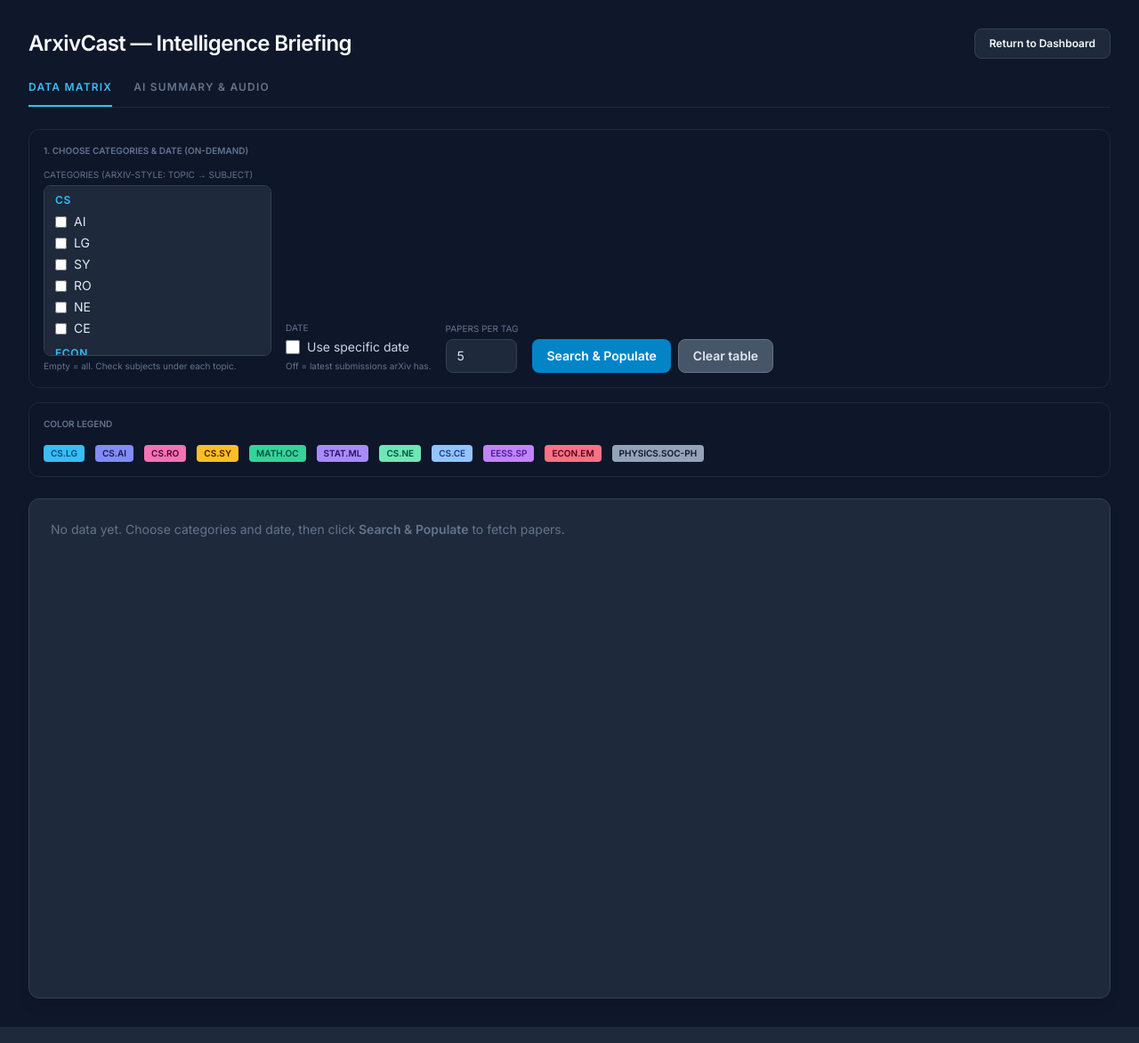
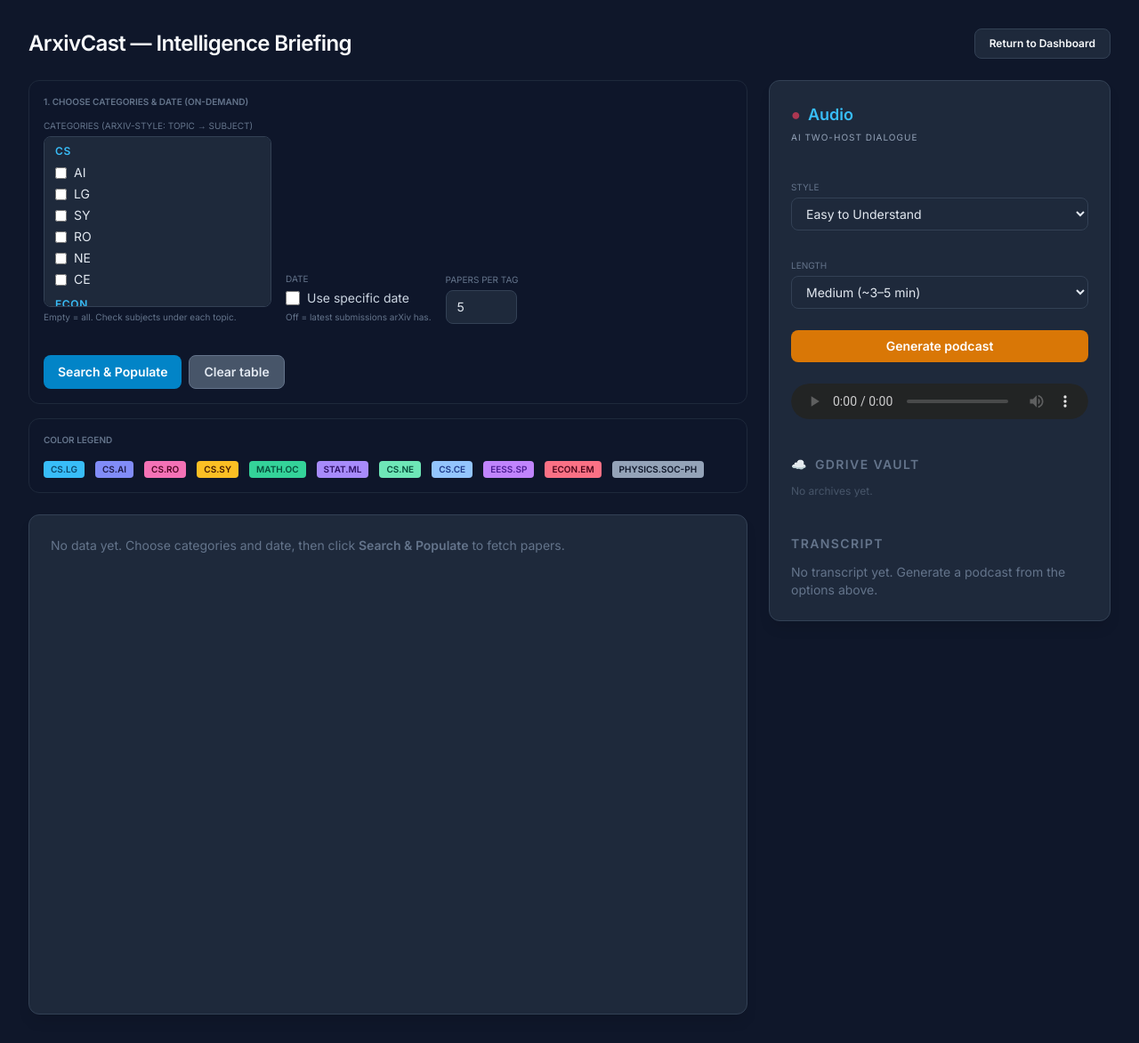
Before and after one commit to rishavsen1/arxiv_cast, a Flask app: page /intel in a window 1280 px wide. Shown: the whole page at 89% size. Run offline with Flask 3, Linux system fonts and the light colour scheme; data that the repository does not hold is empty; some libraries are stand-ins or nearby versions.

Commit message:
Refactor intel.html layout for improved UI structure and accessibility
Reorganize the HTML structure of the intel.html template to enhance the layout, transitioning from a tabbed interface to a more flexible column-based design. Update the sidebar for audio generation options, ensuring better usability and visual clarity. This change aims to streamline user interactions and improve overall accessibility of the podcast generation features.

```diff
--- a/templates/intel.html
+++ b/templates/intel.html
@@ -38,13 +38,9 @@
             <a href="/" class="text-xs bg-slate-800 hover:bg-slate-700 px-4 py-2 rounded-lg border border-slate-700 transition">Return to Dashboard</a>
         </div>
 
-        <div class="flex gap-6 mb-6 border-b border-slate-800">
-            <button onclick="switchTab('matrix')" id="btn-matrix" class="pb-3 text-xs font-bold uppercase tracking-widest text-sky-400 border-b-2 border-sky-400 transition-all">Data Matrix</button>
-            <button onclick="switchTab('ai')" id="btn-ai" class="pb-3 text-xs font-bold uppercase tracking-widest text-slate-500 border-b-2 border-transparent hover:text-slate-300 transition-all">AI Summary & Audio</button>
-        </div>
-
-        <!-- DATA MATRIX: categories first, then fetch, then table (on-demand) -->
-        <div id="view-matrix" class="block">
+        <div class="flex flex-col lg:flex-row gap-6">
+            <!-- Main: filters + matrix table -->
+            <div class="flex-1 min-w-0">
             <div class="mb-4 p-4 bg-slate-900/50 border border-slate-800 rounded-xl">
                 <span class="text-[10px] text-slate-500 uppercase font-bold block mb-3">1. Choose categories & date (on-demand)</span>
                 <div class="flex flex-wrap items-end gap-4">
@@ -108,16 +104,16 @@
             </div>
             </div>
 
-        <!-- AI: options + on-demand synopsis & audio -->
-        <div id="view-ai" class="hidden">
-            <div class="content-card p-8 min-h-[70vh] flex flex-col md:flex-row gap-8">
-                <div class="w-full md:w-1/3">
-                    <div class="sticky top-8 p-6 bg-slate-900 border border-slate-700 rounded-xl shadow-lg">
+            <!-- Sidebar: Audio generation + transcript -->
+            <aside class="w-full lg:w-96 flex-shrink-0">
+                <div class="sticky top-4 content-card p-6 space-y-6">
+                    <div>
                         <h2 class="text-sky-400 font-bold text-lg mb-1 flex items-center gap-2">
-                            <span class="animate-pulse text-rose-500">●</span> ArxivCast
+                            <span class="animate-pulse text-rose-500">●</span> Audio
                         </h2>
-                        <p class="text-[10px] text-slate-400 uppercase tracking-widest mb-4 border-b border-slate-800 pb-4">AI two-host dialogue</p>
-                        <div class="mb-4">
+                        <p class="text-[10px] text-slate-400 uppercase tracking-widest border-b border-slate-800 pb-4">AI two-host dialogue</p>
+                    </div>
+                    <div>
                         <label class="block text-[10px] text-slate-500 uppercase mb-1">Style</label>
                         <select id="podcast-style" class="w-full bg-slate-800 border border-slate-700 rounded-lg text-sm text-slate-200 px-3 py-2 mb-2">
                             <option value="easy">Easy to Understand</option>
@@ -131,7 +127,7 @@
                             <textarea id="podcast-custom-style" rows="2" class="w-full bg-slate-800 border border-slate-700 rounded-lg text-sm text-slate-200 px-3 py-2" placeholder="e.g. Focus on reproducibility"></textarea>
                         </div>
                     </div>
-                        <div class="mb-4">
+                    <div>
                         <label class="block text-[10px] text-slate-500 uppercase mb-1">Length</label>
                         <select id="podcast-length" class="w-full bg-slate-800 border border-slate-700 rounded-lg text-sm text-slate-200 px-3 py-2">
                             <option value="short">Short (~1–2 min)</option>
@@ -139,53 +135,33 @@
                             <option value="long">Long (~6–10 min)</option>
                         </select>
                     </div>
-                        <button type="button" id="podcast-generate-btn" class="w-full mb-4 px-4 py-2 bg-amber-600 hover:bg-amber-500 text-white text-sm font-semibold rounded-lg transition flex items-center justify-center gap-2">
+                    <button type="button" id="podcast-generate-btn" class="w-full px-4 py-2 bg-amber-600 hover:bg-amber-500 text-white text-sm font-semibold rounded-lg transition flex items-center justify-center gap-2">
                         <span id="podcast-spinner" class="spinner hidden"></span>
                         <span id="podcast-btn-label">Generate podcast</span>
                     </button>
-                        <p id="podcast-status" class="text-xs text-slate-500 mb-4 hidden"></p>
+                    <p id="podcast-status" class="text-xs text-slate-500 hidden"></p>
                     <audio id="podcast-player" controls class="w-full h-10 rounded-full" style="filter: invert(0.9) hue-rotate(180deg);">
                         <source src="{{ url_for('static', filename='audio/daily_briefing.mp3') }}" type="audio/mpeg">
                         Your browser does not support the audio element.
                     </audio>
-                        <div class="mt-8 border-t border-slate-800 pt-6">
-                            <h3 class="text-sm font-bold uppercase tracking-widest text-slate-500 mb-4 flex items-center gap-2"><span>☁️</span> GDrive Vault</h3>
-                            <div id="archive-list" class="space-y-2 max-h-48 overflow-y-auto pr-2">
+                    <div class="border-t border-slate-800 pt-4">
+                        <h3 class="text-sm font-bold uppercase tracking-widest text-slate-500 mb-3 flex items-center gap-2"><span>☁️</span> GDrive Vault</h3>
+                        <div id="archive-list" class="space-y-2 max-h-32 overflow-y-auto pr-2">
                             <p class="text-xs text-slate-600 italic">Loading…</p>
                         </div>
                     </div>
-                    </div>
-                </div>
-                <div class="w-full md:w-2/3 md:border-l md:border-slate-800 md:pl-8">
-                    <h3 class="text-sm font-bold uppercase tracking-widest text-slate-500 mb-6">Transcript & Synopsis</h3>
-                    <div id="synopsis-container">
-                        <p class="text-slate-500 text-sm">Generate a podcast to see the transcript here.</p>
+                    <div class="border-t border-slate-800 pt-4">
+                        <h3 class="text-sm font-bold uppercase tracking-widest text-slate-500 mb-3">Transcript</h3>
+                        <div id="synopsis-container" class="text-sm text-slate-400 max-h-64 overflow-y-auto pr-2">
+                            <p class="text-slate-500">Generate a podcast to see the transcript here.</p>
                         </div>
                     </div>
                 </div>
+            </aside>
         </div>
     </div>
 
     <script>
-        function switchTab(tab) {
-            var matrixView = document.getElementById('view-matrix');
-            var aiView = document.getElementById('view-ai');
-            var matrixBtn = document.getElementById('btn-matrix');
-            var aiBtn = document.getElementById('btn-ai');
-            if (tab === 'matrix') {
-                matrixView.classList.remove('hidden');
-                aiView.classList.add('hidden');
-                matrixBtn.className = "pb-3 text-xs font-bold uppercase tracking-widest text-sky-400 border-b-2 border-sky-400 transition-all";
-                aiBtn.className = "pb-3 text-xs font-bold uppercase tracking-widest text-slate-500 border-b-2 border-transparent hover:text-slate-300 transition-all";
-            } else {
-                matrixView.classList.add('hidden');
-                aiView.classList.remove('hidden');
-                aiBtn.className = "pb-3 text-xs font-bold uppercase tracking-widest text-sky-400 border-b-2 border-sky-400 transition-all";
-                matrixBtn.className = "pb-3 text-xs font-bold uppercase tracking-widest text-slate-500 border-b-2 border-transparent hover:text-slate-300 transition-all";
-                loadSynopsis();
-            }
-        }
-
         // Date: default = latest (toggle off). When "Use specific date" is on, show picker and cap at today.
         var today = new Date().toISOString().slice(0, 10);
         var arxivDateEl = document.getElementById('arxiv-date');
@@ -237,8 +213,9 @@
                     wrap.appendChild(group);
                 });
                 loadMatrixHtml();
+                loadSynopsis();
             })
-            .catch(function() { loadMatrixHtml(); });
+            .catch(function() { loadMatrixHtml(); loadSynopsis(); });
 
         function loadMatrixHtml() {
             var categories = Array.from(document.querySelectorAll('#arxiv-categories-wrap input[name=arxiv-category]:checked')).map(function(cb) { return cb.value; });
```
Lines whose indentation alone changed are shown as unchanged.
